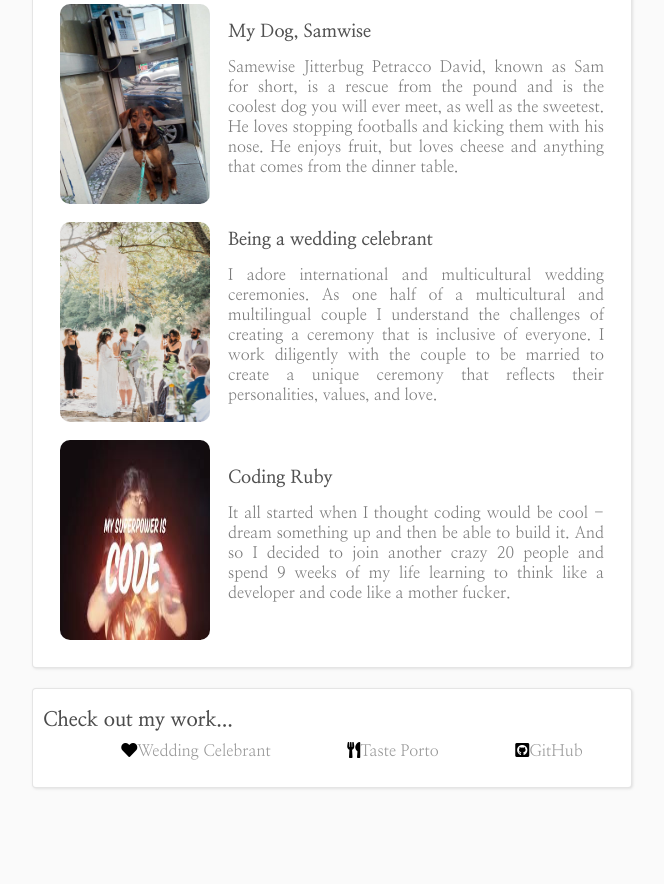
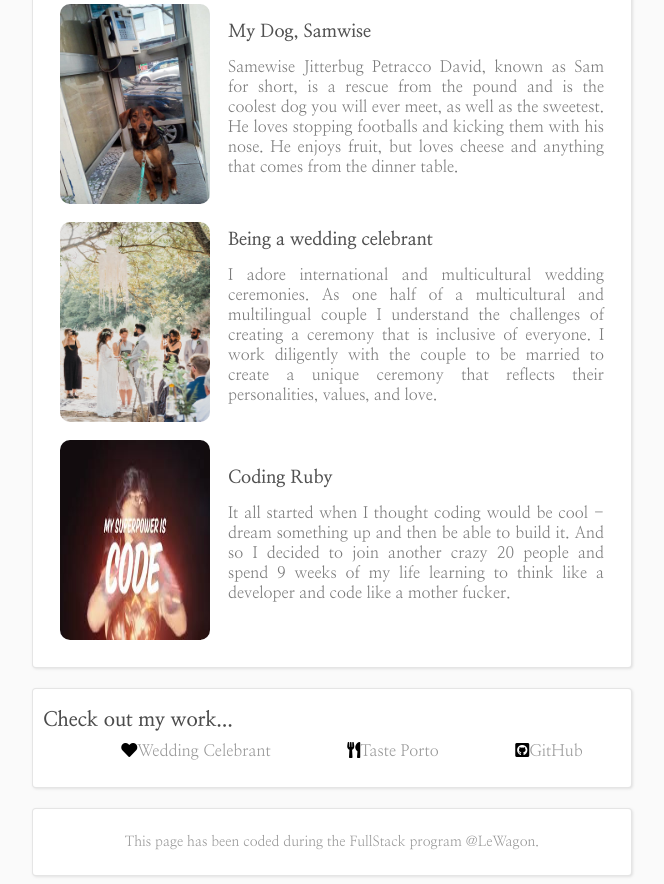
Before and after one commit to carlykp/profile, a plain HTML site: page index.html in a window 1280 px wide. Shown: the part 916-1800 px from the top of the page, without its empty margins (308-972 px from the left). Before the commit the page ends 1712 px from the top, so only its background shows below. Drawn offline with Linux system fonts and the light colour scheme.

Commit message:
my profile page

```diff
--- a/index.html
+++ b/index.html
@@ -59,6 +59,10 @@
           <li><i class="fab fa-github-square"></i><a href="https://github.com/carlykp">GitHub</a></li>
         </ul>
       </div>
+      <br/>
+      <div class="card" id = "footer">
+        <p>This page has been coded during the FullStack program @LeWagon.</p>
+      </div>
     </div>
   </body>
 
--- a/style.css
+++ b/style.css
@@ -148,3 +148,9 @@ table p {
 .button:hover a {
     color: rgb(80, 80, 80);
 }
+
+#footer p {
+  font-size: 14px;
+  color: rgb(150, 150, 150);
+  text-align: center;
+}
```
